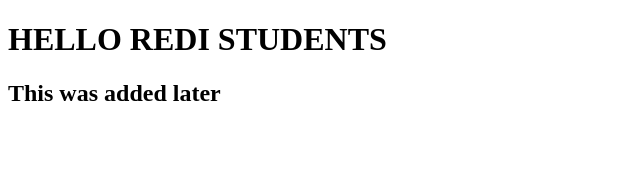
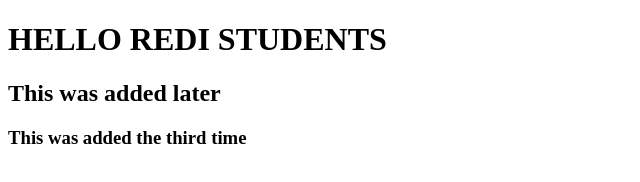
Before and after one commit to simonmarqvard/REDI_GITHUB_CLASS, a plain HTML site: page index.html in a window 1280 px wide. Shown: the whole page, without its empty margins (0-640 px from the left). Drawn offline with Linux system fonts and the light colour scheme.

Commit message:
Add third line to code

```diff
--- a/index.html
+++ b/index.html
@@ -11,6 +11,7 @@
 <body>
     <h1>HELLO REDI STUDENTS</h1>
     <h2>This was added later</h2>
+    <h3>This was added the third time</h3>
 </body>
 <script src="script.js"></script>
 
```
